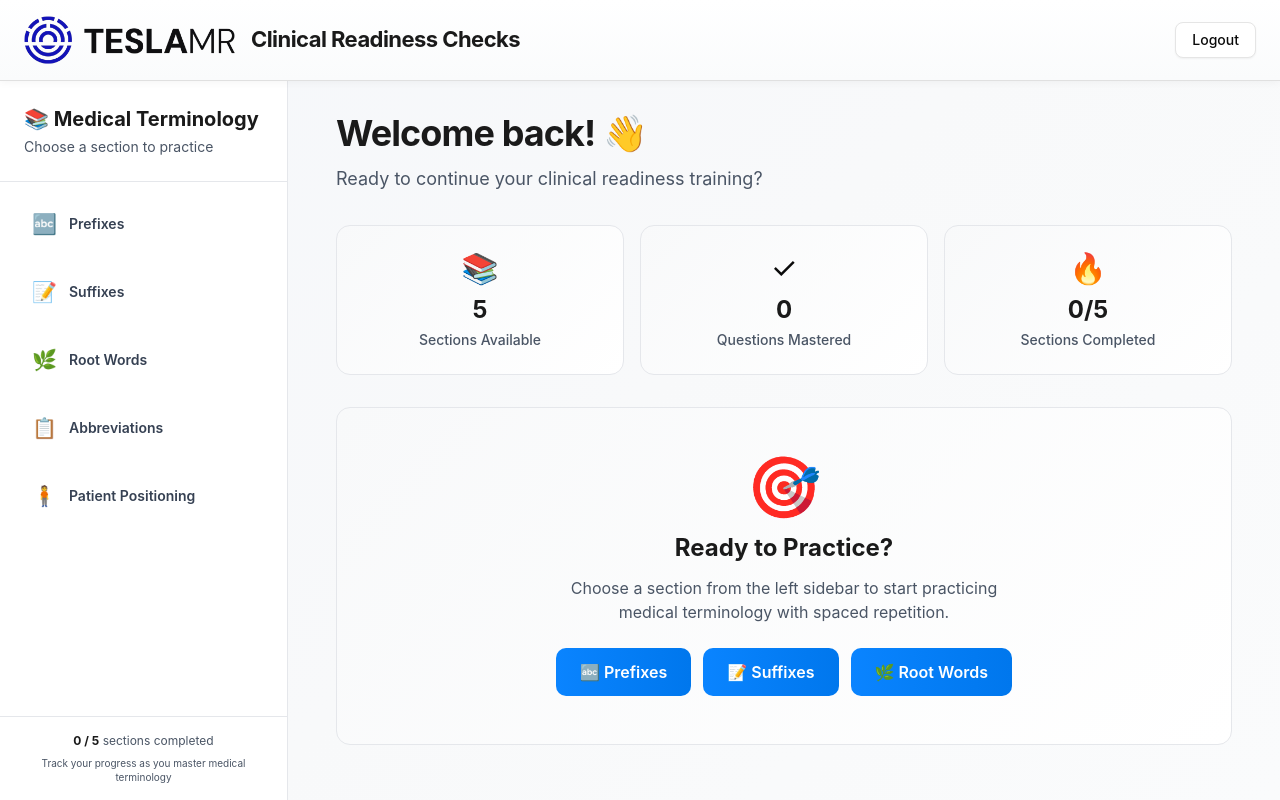
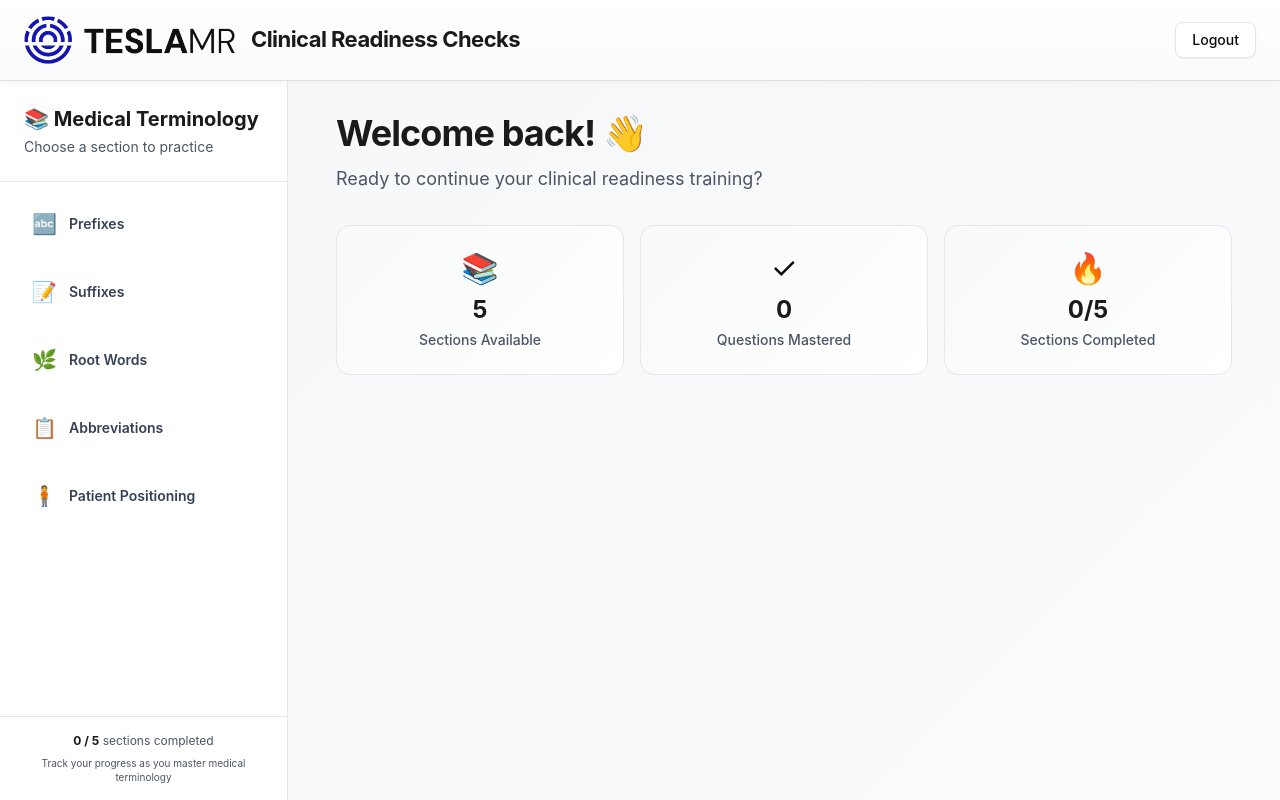
Before and after one commit to harshpatel/tesla-readiness, a Next.js app: page /dashboard in a window 1280 px wide. Built offline with nearby package versions, Linux system fonts and the light colour scheme; no server answers; the database is empty.

Commit message:
Remove Quick Start section from dashboard

```diff
--- a/app/dashboard/page.tsx
+++ b/app/dashboard/page.tsx
@@ -107,30 +107,6 @@ export default async function DashboardPage() {
               </div>
             ))}
           </div>
-
-          {/* Quick Start Section */}
-          <div className="text-center py-12 px-4 rounded-xl border border-gray-200" style={{
-            background: 'linear-gradient(135deg, #f8f9fa 0%, #ffffff 100%)'
-          }}>
-            <div className="text-6xl mb-4">🎯</div>
-            <h2 className="text-2xl font-bold text-[#1a1a1a] mb-3">
-              Ready to Practice?
-            </h2>
-            <p className="text-gray-600 max-w-md mx-auto mb-6">
-              Choose a section from the left sidebar to start practicing medical terminology with spaced repetition.
-            </p>
-            <div className="flex flex-col sm:flex-row gap-3 justify-center">
-              {sectionsWithProgress.slice(0, 3).map((section) => (
-                <a
-                  key={section.key}
-                  href={`/quiz/${section.key}`}
-                  className="px-6 py-3 bg-gradient-to-r from-[#0A84FF] to-[#0077ED] text-white rounded-lg font-semibold hover:shadow-lg transition-all hover:-translate-y-1"
-                >
-                  {section.icon} {section.title}
-                </a>
-              ))}
-            </div>
-          </div>
           </div>
         </main>
       </div>
```
